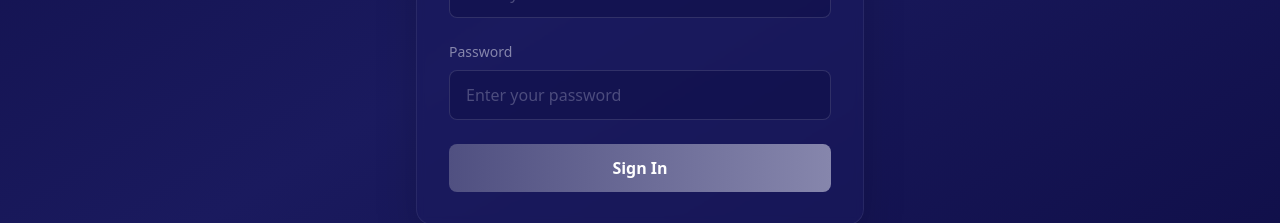
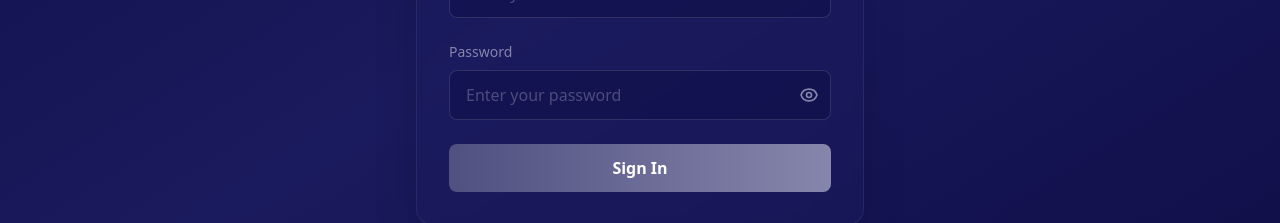
Before and after one commit to czdeveloper25/Paperlytics, a React (Vite) app: page /login in a window 1280 px wide. Shown: the part 451-674 px from the top of the page. Built offline with nearby package versions, Linux system fonts and the light colour scheme.

Commit message:
Add password visibility toggle icon

```diff
--- a/src/components/Login.jsx
+++ b/src/components/Login.jsx
@@ -8,6 +8,7 @@ const Login = () => {
   const [isLoading, setIsLoading] = useState(false);
   const [isFadingOut, setIsFadingOut] = useState(false);
   const [error, setError] = useState("");
+  const [showPassword, setShowPassword] = useState(false);
   const navigate = useNavigate();
 
   const handleSubmit = async (e) => {
@@ -119,21 +120,66 @@ const Login = () => {
               >
                 Password
               </label>
+              <div className="relative">
                 <input
-                type="password"
+                  type={showPassword ? "text" : "password"}
                   id="password"
                   value={password}
                   onChange={(e) => {
                     setPassword(e.target.value);
                     setError("");
                   }}
-                className={`w-full px-4 py-3 bg-deep-navy/50 border rounded-lg text-white placeholder-light-purple/50 focus:outline-none focus:ring-2 focus:ring-medium-purple focus:border-transparent transition-all duration-300 ${
+                  className={`w-full px-4 py-3 pr-12 bg-deep-navy/50 border rounded-lg text-white placeholder-light-purple/50 focus:outline-none focus:ring-2 focus:ring-medium-purple focus:border-transparent transition-all duration-300 ${
                     error ? "border-warning-red" : "border-medium-purple/50"
                   }`}
                   placeholder="Enter your password"
                   required
                   disabled={isLoading}
                 />
+                <button
+                  type="button"
+                  onClick={() => setShowPassword(!showPassword)}
+                  className="absolute right-3 top-1/2 -translate-y-1/2 text-light-purple hover:text-white transition-colors duration-200"
+                  disabled={isLoading}
+                  tabIndex={-1}
+                >
+                  {showPassword ? (
+                    <svg
+                      className="w-5 h-5"
+                      fill="none"
+                      stroke="currentColor"
+                      viewBox="0 0 24 24"
+                    >
+                      <path
+                        strokeLinecap="round"
+                        strokeLinejoin="round"
+                        strokeWidth={2}
+                        d="M13.875 18.825A10.05 10.05 0 0112 19c-4.478 0-8.268-2.943-9.543-7a9.97 9.97 0 011.563-3.029m5.858.908a3 3 0 114.243 4.243M9.878 9.878l4.242 4.242M9.88 9.88l-3.29-3.29m7.532 7.532l3.29 3.29M3 3l3.59 3.59m0 0A9.953 9.953 0 0112 5c4.478 0 8.268 2.943 9.543 7a10.025 10.025 0 01-4.132 5.411m0 0L21 21"
+                      />
+                    </svg>
+                  ) : (
+                    <svg
+                      className="w-5 h-5"
+                      fill="none"
+                      stroke="currentColor"
+                      viewBox="0 0 24 24"
+                    >
+                      <path
+                        strokeLinecap="round"
+                        strokeLinejoin="round"
+                        strokeWidth={2}
+                        d="M15 12a3 3 0 11-6 0 3 3 0 016 0z"
+                      />
+                      <path
+                        strokeLinecap="round"
+                        strokeLinejoin="round"
+                        strokeWidth={2}
+                        d="M2.458 12C3.732 7.943 7.523 5 12 5c4.478 0 8.268 2.943 9.542 7-1.274 4.057-5.064 7-9.542 7-4.477 0-8.268-2.943-9.542-7z"
+                      />
+                    </svg>
+                  )}
+                </button>
+              </div>
             </div>
 
             {/* Submit Button */}
```
Lines whose indentation alone changed are shown as unchanged.
